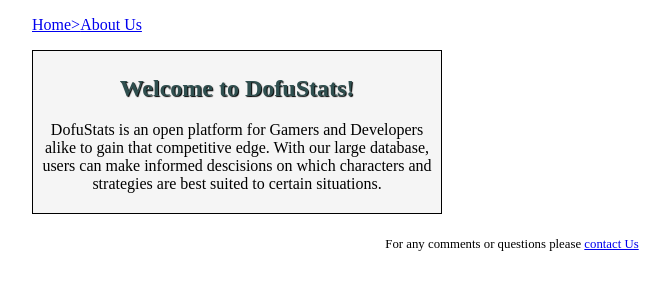
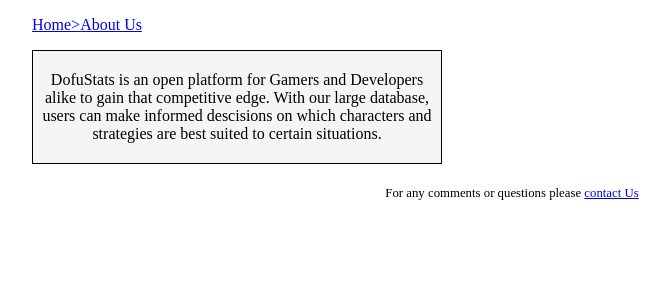
Before and after one commit to Jts996/CSC450, a PHP site: page /about.php in a window 1280 px wide. Shown: the part 199-499 px from the top of the page, without its empty margins (128-798 px from the left). Run offline with PHP 8.4, Linux system fonts and the light colour scheme.

Commit message:
Removed Title

```diff
--- a/about.php
+++ b/about.php
@@ -5,10 +5,6 @@
 </section>
 <p><a href="./index.php">Home></a><a href="./about.php">About Us</a>
 <article>
-	<h2>
-		Welcome to DofuStats!
-	</h2>
-
 	<p>
 		DofuStats is an open platform for Gamers and Developers alike to gain that competitive edge. With our large database, users can make informed descisions on which characters and strategies are best suited to certain situations.
 	</p>
```
